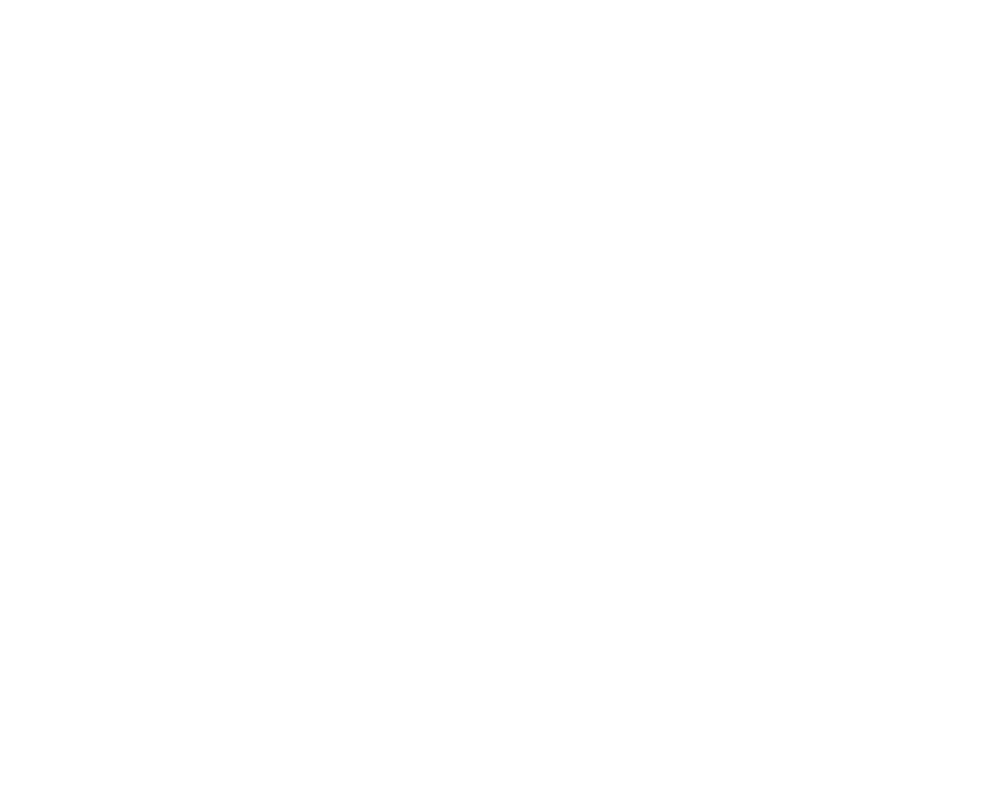
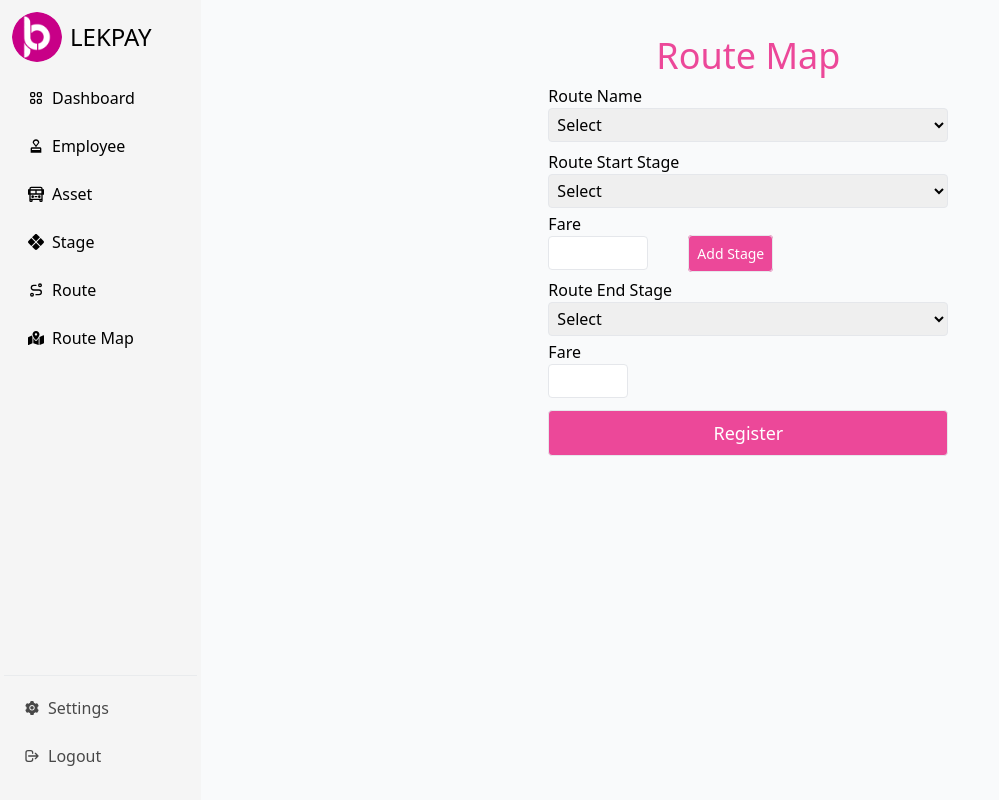
Before and after one commit to Prathikk017/Smart-Ticket, a React (Create React App) app in the folder admin/: page /routemap in a window 1280 px wide. Before the commit this address had no page. Shown: the whole page, without its empty margins (0-999 px from the left). Built offline with nearby package versions, Linux system fonts and the light colour scheme; the HTML template or start-up script is replaced by a standard one.

Commit message:
added route map

```diff
--- a/admin/src/App.js
+++ b/admin/src/App.js
@@ -9,6 +9,7 @@
 import Register from './components/Register';
 import SignIn from './components/SignIn';
 import Routeregister from './components/Routeregister';
+import RouteStageMap from './components/RouteStageMap';
 
 function App() {
   return (
@@ -26,6 +27,7 @@
         <Route path='/astregister' element={<Astregister />} />
         <Route path='/stageregister' element={<Stageregister/>} />
         <Route path='/routeregister' element={<Routeregister/>} />
+        <Route path='/routemap' element={<RouteStageMap/>} />
       </Routes>
     </BrowserRouter>
   );
--- a/admin/src/components/Opersidebar.jsx
+++ b/admin/src/components/Opersidebar.jsx
@@ -4,6 +4,7 @@
 import { Link } from 'react-router-dom'
 import logo from '../assets/logo.jpg';
 import{AiFillSetting} from 'react-icons/ai';
+import{FaMapMarkedAlt} from 'react-icons/fa';
 import {BsFillXDiamondFill} from 'react-icons/bs';
 import{TbRoute} from 'react-icons/tb';
 import{MdApproval} from 'react-icons/md';
@@ -48,6 +49,10 @@
           <li className=' flex justify-start items-center p-2 m-2 rounded-lg text-center hover:bg-pink-300 hover:cursor-pointer'>
            <TbRoute/><span className='ml-2'>Route</span>
           </li></Link>
+          <Link to="/routemap">
+          <li className=' flex justify-start items-center p-2 m-2 rounded-lg text-center hover:bg-pink-300 hover:cursor-pointer'>
+           <FaMapMarkedAlt/><span className='ml-2'>Route Map</span>
+          </li></Link>
         </ul>
         </div>
         <div className='opacity-70'>
--- /dev/null
+++ b/admin/src/components/RouteStageMap.jsx
@@ -0,0 +1,112 @@
+import React from 'react';
+import Opersidebar from './Opersidebar';
+
+const RouteStageMap = () => {
+  const setData1 = () => {};
+
+  const setData2 = () => {};
+
+  const addStage = () => {
+    document.getElementById('add').style.display = 'block';
+  };
+
+  const handleSubmit = async () => {};
+  return (
+    <div className='flex flex-row gap-4 bg-gray-50'>
+      <Opersidebar />
+      <div className='h-screen w-full py-4'>
+        <div className='py-4 flex flex-col justify-center items-center'>
+          <form className='max-w-[400px] w-full mx-auto' name='contact-form'>
+            <h2 className='text-4xl text-pink-500 text-center py-1'>
+              Route Map
+            </h2>
+            <div className='flex flex-col py-1'>
+              <label>Route Name</label>
+              <select
+                className='border p-1 rounded w-full hover:border-pink-500 duration-200'
+                onChange={setData1}
+              >
+                <option>Select</option>
+                <option value='Conductor'>Conductor</option>
+                <option value='Checker'>Checker</option>
+                <option value='Depo Manager'>Depo Manager</option>
+              </select>
+            </div>
+            <div className='flex flex-col py-1'>
+              <label>Route Start Stage</label>
+              <select
+                className='border p-1 rounded w-full hover:border-pink-500 duration-200'
+                onChange={setData1}
+              >
+                <option>Select</option>
+                <option value='Conductor'>Conductor</option>
+                <option value='Checker'>Checker</option>
+                <option value='Depo Manager'>Depo Manager</option>
+              </select>
+              <label className='pt-1'>Fare</label>
+              <div className='flex-row'>
+                <input
+                  type='number'
+                  className='w-[25%] px-2 py-1 border rounded hover:border-pink-500 duration-200'
+                  min={0}
+                />
+                <label
+                  onClick={addStage}
+                  className='border w-max  px-2 py-2 ml-10 text-white bg-pink-500 rounded text-sm hover:bg-pink-400 duration-200 justify-between'
+                >
+                  Add Stage
+                </label>
+              </div>
+            </div>
+            <div className=' flex-col py-1 hidden' id='add'>
+              <label>Intermediate Stage</label>
+              <select
+                className='border p-1 rounded w-full hover:border-pink-500 duration-200'
+                onChange={setData1}
+              >
+                <option>Select</option>
+                <option value='Conductor'>Conductor</option>
+                <option value='Checker'>Checker</option>
+                <option value='Depo Manager'>Depo Manager</option>
+              </select>
+              <div className='flex flex-col'>
+              <label className='pt-1'>Fare</label>
+              <input
+                type='number'
+                className='w-[25%] px-2 py-1 border rounded hover:border-pink-500 duration-200'
+                min={0}
+              />
+              </div>
+            </div>
+            <div className='flex flex-col py-1'>
+              <label>Route End Stage</label>
+              <select
+                className='border p-1 rounded w-full hover:border-pink-500 duration-200'
+                onChange={setData2}
+              >
+                <option>Select</option>
+                <option value='Conductor'>Conductor</option>
+                <option value='Checker'>Checker</option>
+                <option value='Depo Manager'>Depo Manager</option>
+              </select>
+              <label className='pt-1'>Fare</label>
+              <input
+                type='number'
+                className='w-[20%] px-2 py-1 border rounded hover:border-pink-500 duration-200'
+                min={0}
+              />
+            </div>
+            <button
+              className='border w-full my-2 py-2 text-white bg-pink-500 rounded text-lg hover:bg-pink-400 duration-200'
+              onClick={handleSubmit}
+            >
+              Register
+            </button>
+          </form>
+        </div>
+      </div>
+    </div>
+  );
+};
+
+export default RouteStageMap;
--- a/admin/src/components/Stageregister.jsx
+++ b/admin/src/components/Stageregister.jsx
@@ -58,7 +58,7 @@
       <div className='h-screen w-full justify-start items-start'>
         <div className='py-2 flex flex-col '>
           <form className='max-w-[400px] w-full mx-auto' name='contact-form'>
-            <h2 className='text-4xl text-pink-500 text-center py-4'>Stage</h2>
+            <h2 className='text-4xl text-pink-500 text-center py-4'>Stage Register</h2>
             <div className='flex flex-col py-1'>
               <label>Stage Name</label>
               <input
```
Also changed, not shown: 2 other files (tests, documents, lock files or other folders).
